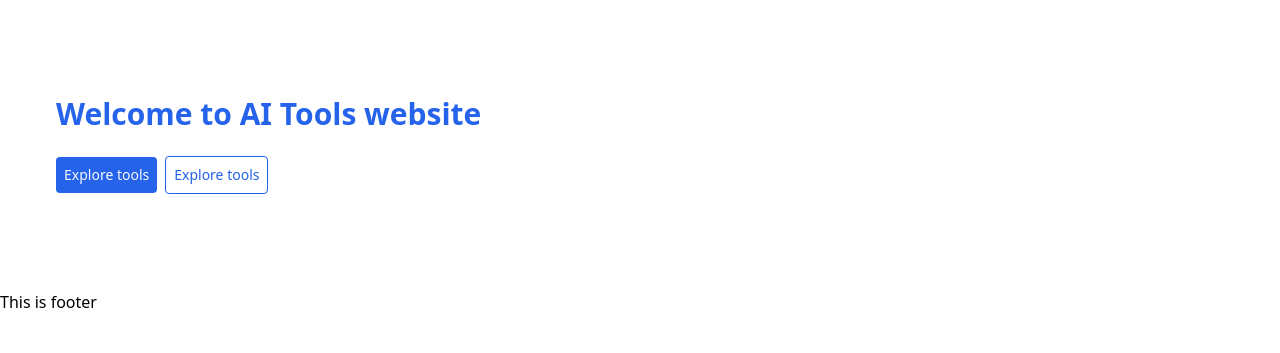
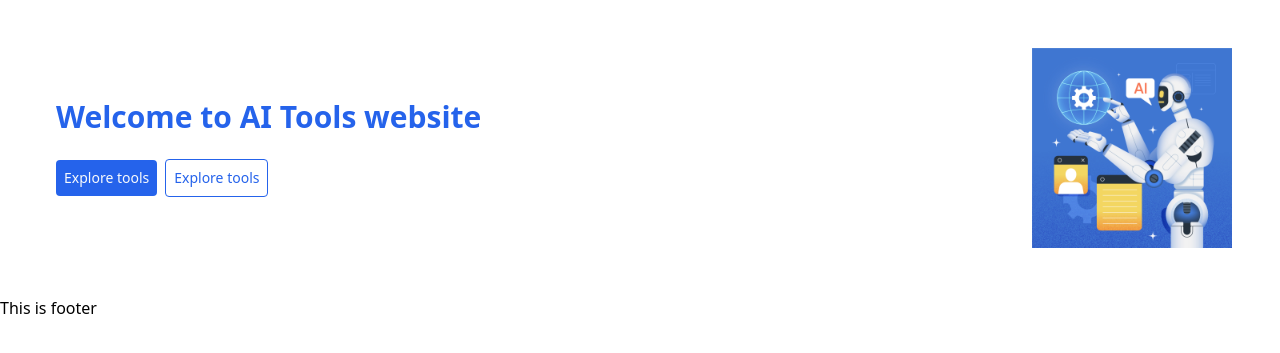
Before and after one commit to ashsajal1/flask-rembg, a Flask app: page / in a window 1280 px wide. Shown: the part 63-416 px from the top of the page. Run offline with Flask 3, Linux system fonts and the light colour scheme; some libraries are stand-ins or nearby versions.

Commit message:
Add image in hero section

```diff
--- a/app.py
+++ b/app.py
@@ -1,11 +1,15 @@
 from flask import Flask, request, render_template, send_file
-
+import random
 app = Flask(__name__)
 
 @app.route('/', methods=['GET', 'POST'])
 def index():
+    blobs = [{'width': random.randint(50, 150),
+              'height': random.randint(50, 150),
+              'top': random.randint(0, 100),
+              'left': random.randint(0, 100)} for _ in range(10)]
     if request.method == 'GET':
-        return render_template('index.html')
+        return render_template('index.html', blobs=blobs)
 
 if __name__ == '__main__':
     app.run(debug=True)
--- a/static/css/styles.css
+++ b/static/css/styles.css
@@ -581,12 +581,28 @@ video {
   position: static;
 }
 
+.relative {
+  position: relative;
+}
+
 .block {
   display: block;
 }
 
+.inline {
+  display: inline;
+}
+
 .flex {
   display: flex;
+}
+
+.h-\[200px\] {
+  height: 200px;
+}
+
+.w-\[200px\] {
+  width: 200px;
 }
 
 .flex-col {
--- a/templates/base.html
+++ b/templates/base.html
@@ -8,6 +8,10 @@
     <link
       rel="stylesheet"
       href="{{ url_for('static', filename='css/styles.css') }}"
+    />
+    <link
+      rel="stylesheet"
+      href="{{ url_for('static', filename='css/animate.css') }}"
     />
     {% block head %} {% endblock %}
   </head>
--- a/templates/index.html
+++ b/templates/index.html
@@ -1,6 +1,6 @@
 {% extends "base.html" %} {% block title %}Home - Your Flask App{% endblock %}
 {% block content %}
-<div class='flex items-center p-12'>
+<div class="flex items-center justify-between p-12">
   <div class="py-12 px-2 flex items-center sm:items-start flex-col gap-6">
     <h1 class="text-3xl font-bold text-blue-600 text-center">
       Welcome to AI Tools website
@@ -12,6 +12,7 @@
   </div>
 
   <div>
+    <img class='h-[200px] w-[200px]' src="{{ url_for('static', filename='images/ai-cover.jpg') }}" alt="Example Image">
 
   </div>
 </div>
```
